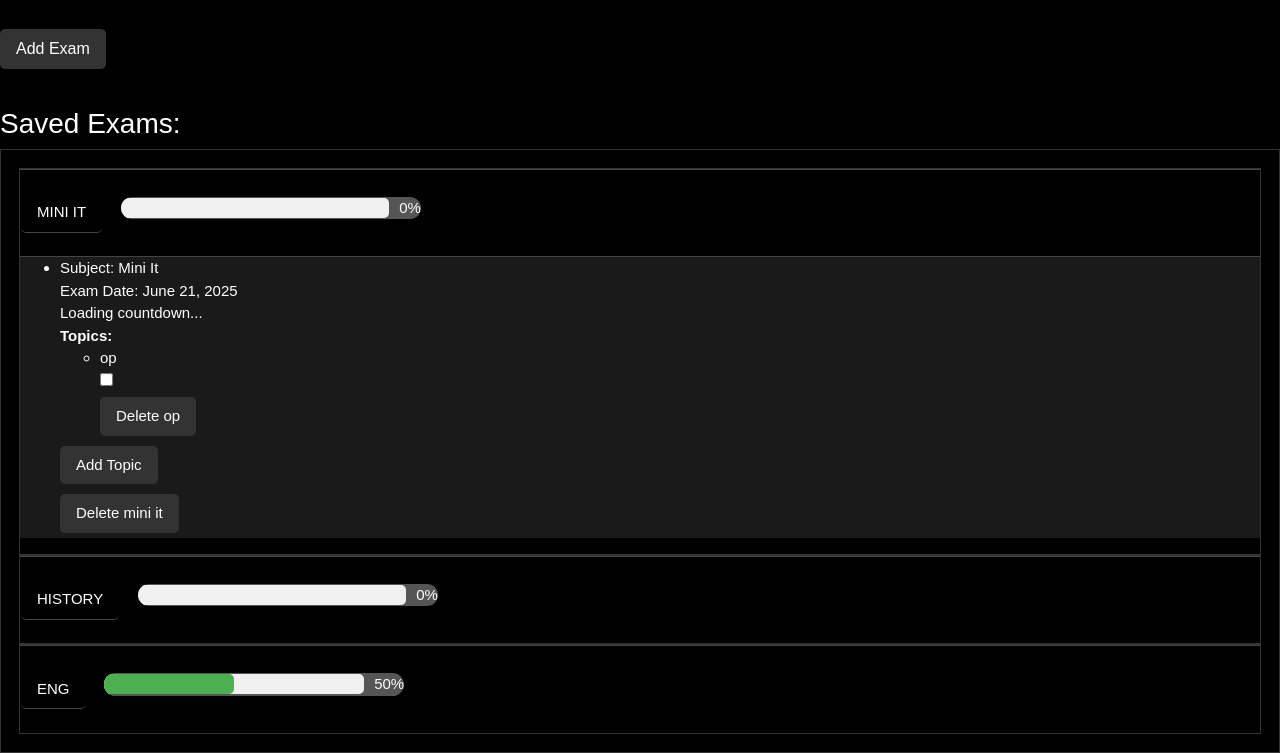
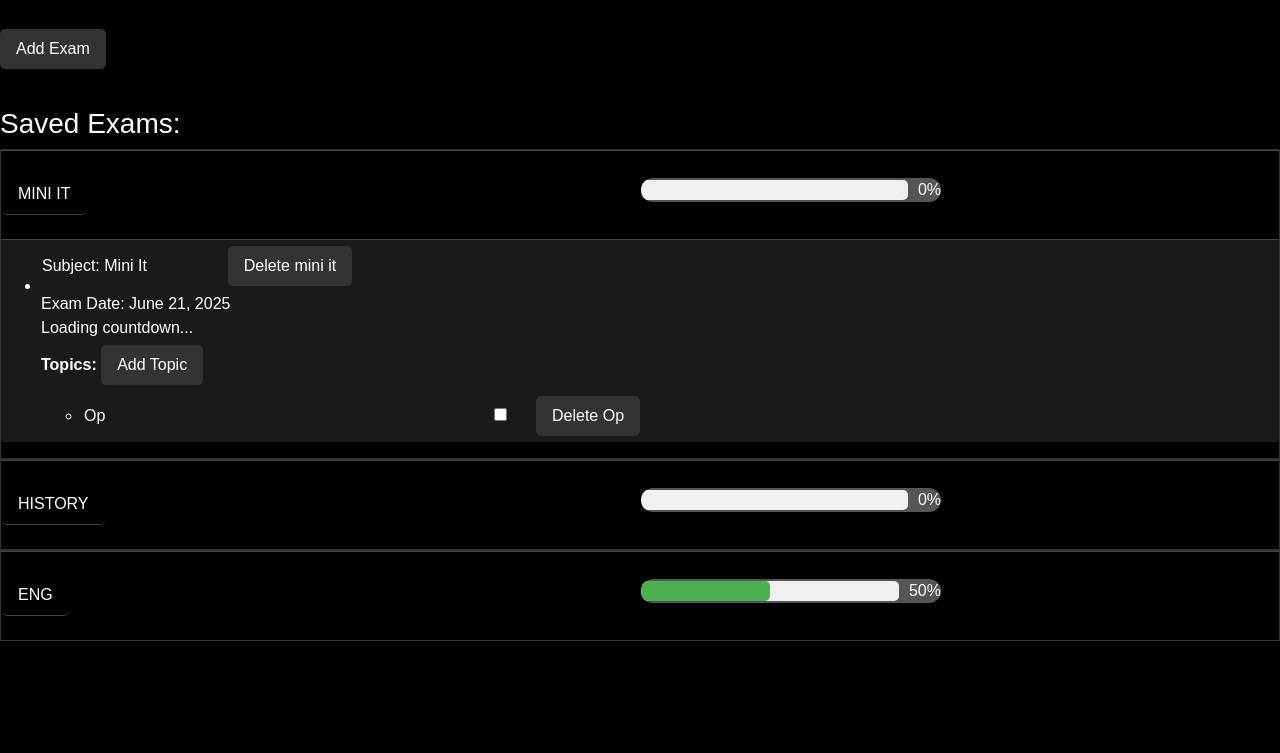
Before and after one commit to Hananthaa/PLANWISE-7-10, a Django app: page /tracker in a window 1280 px wide, after a click that opens the changed part. Shown: the part 56-809 px from the top of the page. After the commit the page ends 697 px from the top, so only its background shows below. Run offline with Django 5.2, Linux system fonts and the light colour scheme; data comes from the database, SQL or seed files in the repository; both versions use the stored data as it was after the commit; some libraries are stand-ins or nearby versions.

Commit message:
more changes :3

```diff
--- a/PLANWISE-7-10-main/myApp/templates/myApp/tracker.html
+++ b/PLANWISE-7-10-main/myApp/templates/myApp/tracker.html
@@ -4,6 +4,7 @@
 {% load custom_filters %}
 
 <html lang="en">
+
 <head>
   <meta charset="UTF-8">
   <title>Exam Tracker</title>
@@ -41,16 +42,16 @@
 
   <h3>Saved Exams:</h3>
   {% if subject %}
-  <div class="accordion accordion-flush" id="accordionFlushExample">
+  <div class="accordion-flush" id="accordionFlushExample">
     {% for sub in subject %}
-
-
 
     <div class="accordion-item">
 
       <p class="accordion-header" id="heading{{ sub.id }}">
-          <table>
-          <tr><td>
+
+      <table width=100%>
+        <tr>
+          <td width=50%>
             <button class="accordion-header" type="button" data-bs-toggle="collapse"
               data-bs-target="#flush-collapse{{ sub.id }}" aria-expanded="false"
               aria-controls="flush-collapse{{ sub.id }}">
@@ -58,7 +59,7 @@
             </button> &nbsp;&nbsp;&nbsp;
           </td>
 
-          <td>
+          <td width=50%>
             <!--progress bar-->
             <div class="progress-container">
               <div class="progress-bar">
@@ -66,67 +67,102 @@
               </div>
               <span id="progressText-{{ sub.id }}">0%</span>
             </div>
-          </td></tr>
+          </td>
+        </tr>
       </table>
       </p>
 
-        <div id="flush-collapse{{ sub.id }}" class="accordion-collapse collapse"
-            aria-labelledby="heading{{ sub.id }}" data-bs-parent="#accordionFlushExample">
+      <div id="flush-collapse{{ sub.id }}" class="accordion-collapse collapse" aria-labelledby="heading{{ sub.id }}"
+        data-bs-parent="#accordionFlushExample">
         <div class="accordion-body">
           <ul>
             <li>
               <!--Subject-->
-                Subject: {{ sub.subject|title}}<br>
+              <table width= 30%>
+                <tr >
+                  <td width= 50%>Subject: {{ sub.subject|title}}<br></td>
+
+                  <td width= 50%><form method="post" action="{% url 'delete_subject' sub.id %}">
+                    {% csrf_token %}
+                    <button type="submit">Delete {{ sub.subject }}</button>
+                      </form>
+                  </td>
+                </tr>
+              </table>
+
               Exam Date: {{ sub.exam_date }}<br>
               <div class="countdown" id="countdown-{{ sub.id }}">Loading countdown...</div>
 
               <!--Topics-->
-                <strong>Topics:</strong>
+              <tr>
+                <td><strong>Topics:</strong></td>
+
+                <td>
+                  <button type="button" class="add-topic-btn" data-subject-id="{{ sub.id }}">Add Topic</button>
+                </td>
+              </tr>
+
               {% if sub.topics.all %}
+              {% for topic in sub.topics.all %}
+
+              <table width=70%>
+                <tr>
+                  <td>
                     <ul>
-                    {% for topic in sub.topics.all %}
                       <li>
-                        {{ topic.title }} {% if topic.topiccomplete %}
+
+                        <!--#1-->
+                  <td width=50%>{{ topic.title|title}} </td>
+
+                  <!--#2-->
+                  <td width=5%>
+                    {% if topic.topiccomplete %}
+                    <!--checkbox complete-->
                     <form method="post" action="{% url 'topic_uncomplete' topic.id %}">
                       {% csrf_token %}
-                            <input type="checkbox" name = "is_complete" checked
-                                   class= "topic_checkbox-{{ sub.id }}" value= {{topic.topiccomplete}}
-                                   onchange= "updateProgressBar({{ sub.id }}), this.form.submit()"
+                      <input type="checkbox" name="is_complete" checked class="topic_checkbox-{{ sub.id }}"
+                        value={{topic.topiccomplete}} onchange="updateProgressBar({{ sub.id }}), this.form.submit()"
                         id="topic_checkbox-{{ sub.id }}">
                       <!--don't touch the red squigggly >:(-->
                     </form>
                     {% else %}
+                    <!--checkbox uncomplete-->
                     <form method="post" action="{% url 'topic_complete' topic.id %}">
                       {% csrf_token %}
-                            <input type="checkbox" name = "is_complete"
-                                   class= "topic_checkbox-{{ sub.id }}" value= {{topic.topiccomplete}}
-                                   onchange= "updateProgressBar({{ sub.id }}), this.form.submit()"
+                      <input type="checkbox" name="is_complete" class="topic_checkbox-{{ sub.id }}"
+                        value={{topic.topiccomplete}} onchange="updateProgressBar({{ sub.id }}), this.form.submit()"
                         id="topic_checkbox-{{ sub.id }}">
                       <!--don't touch the red squigggly >:(-->
                     </form>
                     {% endif %}
-                      </li>
+                  </td>
+
+                  <!--#3-->
+                  <td width=45%>
                     <form method="post" action="{% url 'delete_topic' topic.id %}">
                       {% csrf_token %}
-                          <button type="submit">Delete {{ topic.title }}</button>
+                      <button type="submit">Delete {{ topic.title|title}}</button>
                     </form>
+                  </td>
                   {% endfor %}
+
+                </tr>
+            </li>
+          </ul>
+          </td>
+          </table>
+          </li>
           </ul>
           {% else %}
           <p>No topics saved under this subject yet.</p>
           {% endif %}
 
-                <button type="button" class="add-topic-btn" data-subject-id="{{ sub.id }}">Add Topic</button>
+
 
           <script>
             updateProgressBar({{ sub.id }});
             //don't touch the red squigggly >:(
           </script>
-
-                <form method="post" action="{% url 'delete_subject' sub.id %}">
-                    {% csrf_token %}
-                    <button type="submit">Delete {{ sub.subject }}</button>
-                </form>
           </li>
           </ul>
         </div>
@@ -153,8 +189,7 @@
 </body>
 
 <script src="https://cdn.jsdelivr.net/npm/bootstrap@5.3.6/dist/js/bootstrap.bundle.min.js"
-        integrity="sha384-j1CDi7MgGQ12Z7Qab0qlWQ/Qqz24Gc6BM0thvEMVjHnfYGF0rmFCozFSxQBxwHKO"
-        crossorigin="anonymous">
+  integrity="sha384-j1CDi7MgGQ12Z7Qab0qlWQ/Qqz24Gc6BM0thvEMVjHnfYGF0rmFCozFSxQBxwHKO" crossorigin="anonymous">
   </script>
 
 {% endblock %}
```
Also changed, not shown: PLANWISE-7-10-main/db.sqlite3. Lines whose indentation alone changed are shown as unchanged.
